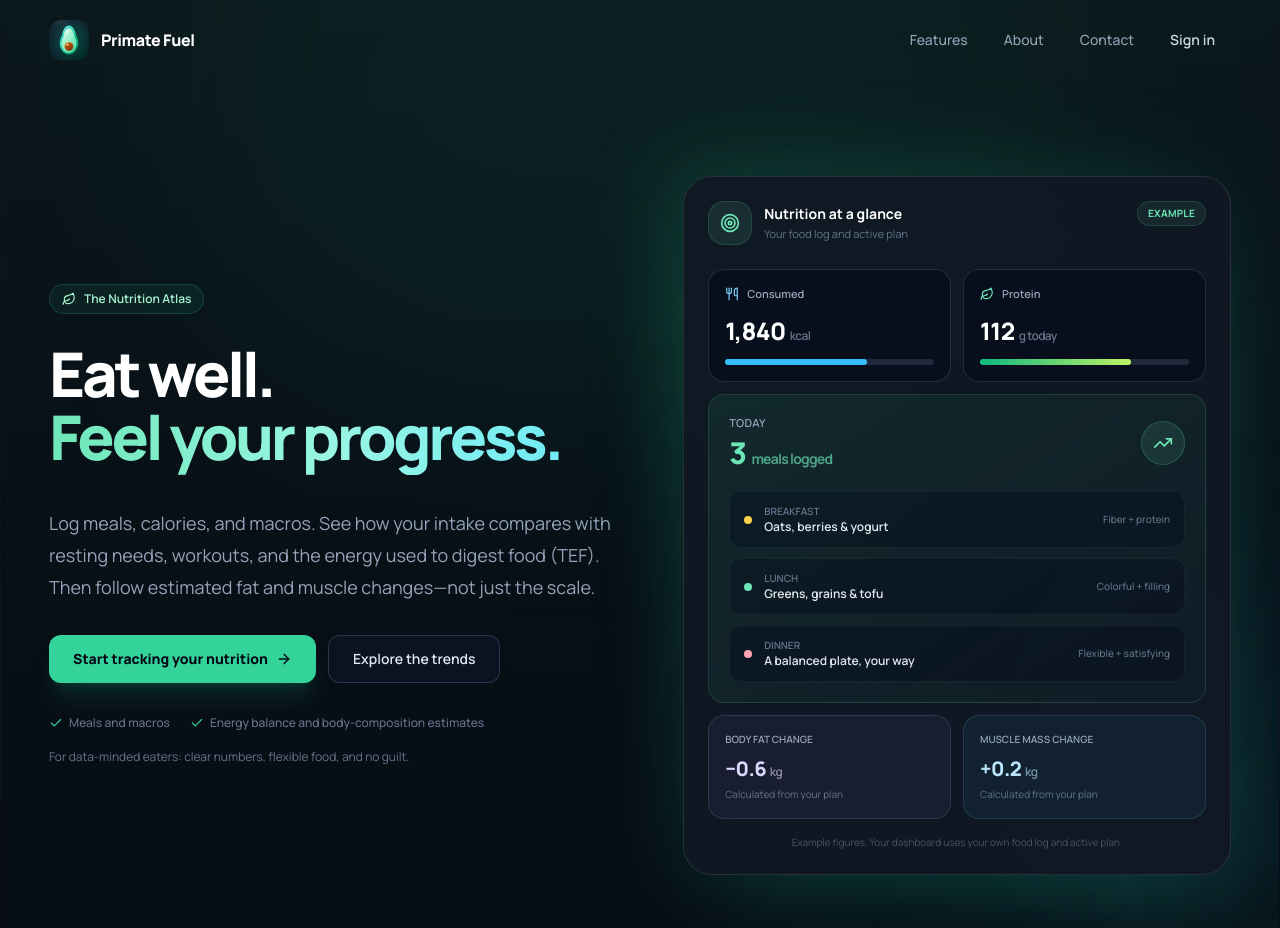
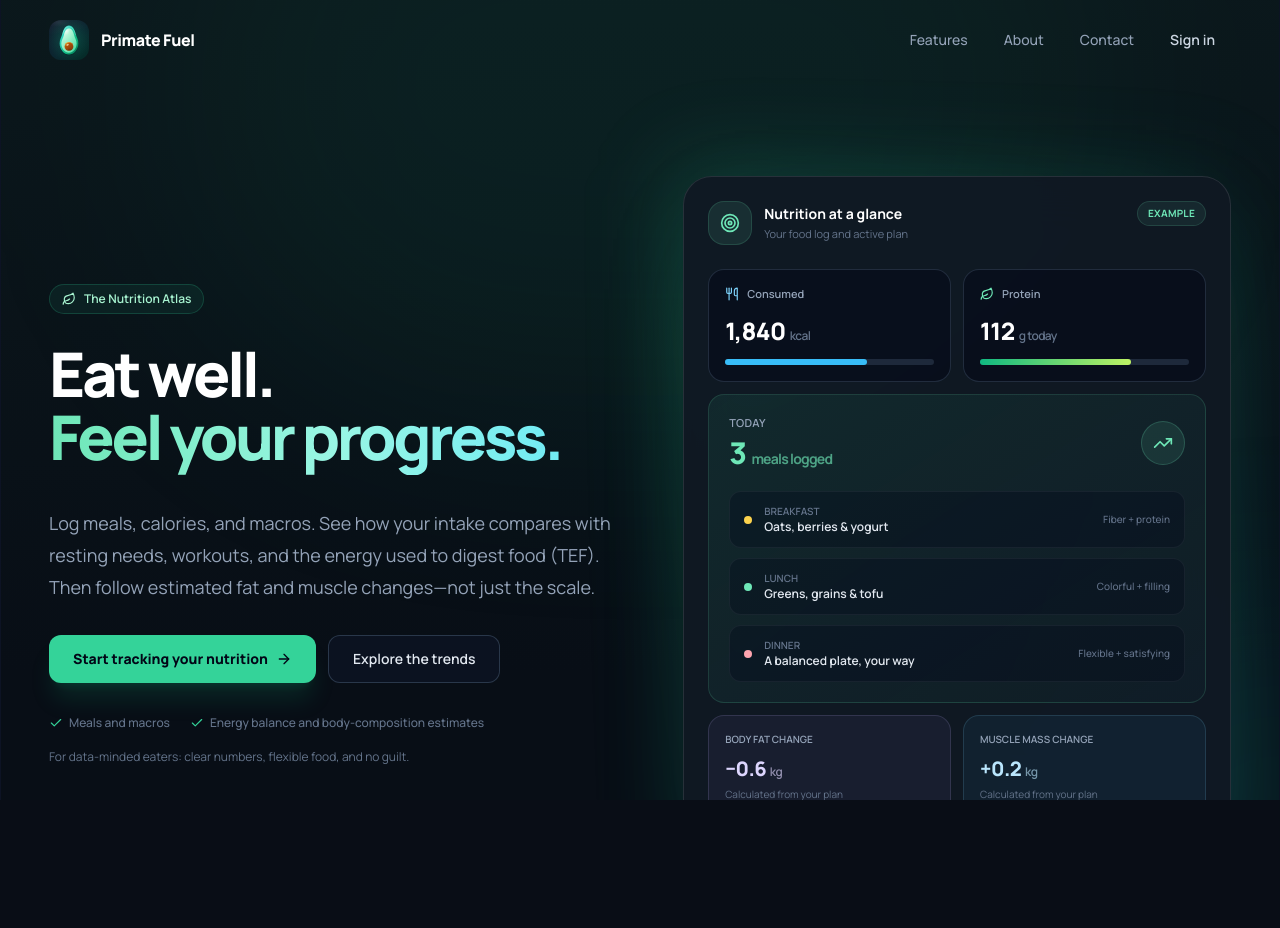
Before and after one commit to its-just-pritam/project-primate, a Next.js app: page /landing in a window 1280 px wide. After the commit the page ends 800 px from the top, so only its background shows below. Built offline with nearby package versions, Linux system fonts and the light colour scheme.

Commit message:
Scroll fix

```diff
--- a/app/landing/page.tsx
+++ b/app/landing/page.tsx
@@ -79,7 +79,7 @@ const cardClass = 'group rounded-2xl border border-slate-800/90 bg-[#0d141e]/80
 
 export default function LandingPage() {
   return (
-    <div className="relative -mb-32 min-h-screen overflow-hidden bg-[#080e16] text-slate-100" style={{ fontFamily: 'var(--font-manrope), sans-serif' }}>
+    <div className="relative min-h-0 flex-1 overflow-x-hidden overflow-y-auto overscroll-y-contain bg-[#080e16] text-slate-100" style={{ fontFamily: 'var(--font-manrope), sans-serif' }}>
       <ScrollReveal>
       <div aria-hidden="true" className="pointer-events-none absolute inset-0 overflow-hidden">
         <div className="absolute -top-56 left-1/2 h-[620px] w-[920px] -translate-x-1/2 rounded-full bg-emerald-500/[0.09] blur-[120px]" />
```
Also changed, not shown: 1 other file (tests, documents, lock files or other folders).
